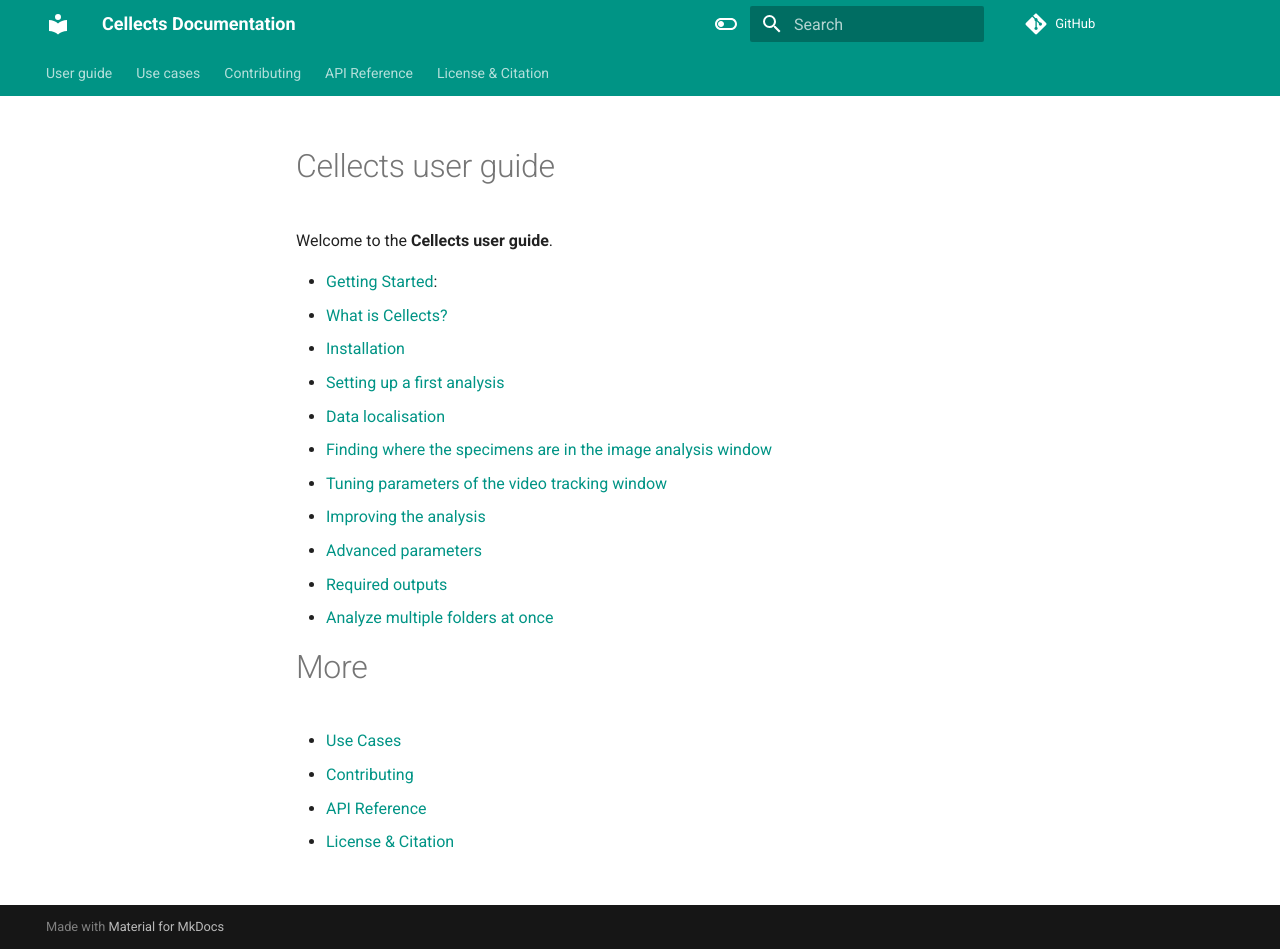
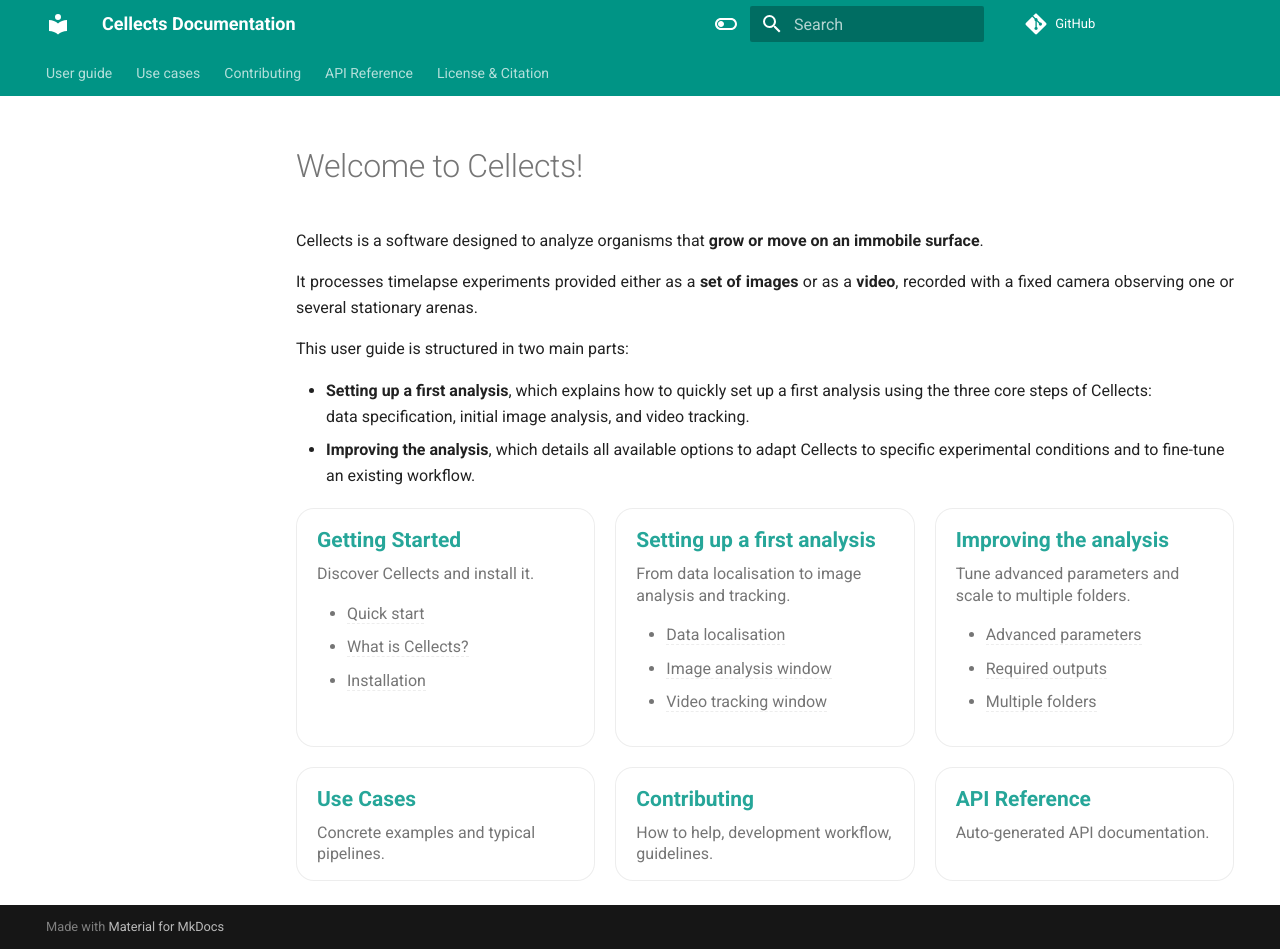
Before and after one commit to Aurele-B/Cellects, an MkDocs documentation site: the page built from doc/index.md, in a window 1280 px wide and 949 px high. Built offline with MkDocs 1.6.1 and Material for MkDocs 9.7.7, drawn with Linux system fonts in a browser that asks for light colours; comment, search, counter and statistics services are not loaded.

Commit message:
feat: redesign documentation landing page with grid layout and improved navigation

```diff
--- a/doc/index.md
+++ b/doc/index.md
@@ -1,21 +1,65 @@
-# Cellects user guide
+---
+hide:
+  - toc
+---
 
-Welcome to the **Cellects user guide**.
+# Welcome to Cellects!
 
-- [Getting Started](getting-started.md):
-  - [What is Cellects?](what-is-cellects.md)
-  - [Installation](installation.md)
-- [Setting up a first analysis](first-analysis/index.md)
-  - [Data localisation](first-analysis/data-localisation.md)
-  - [Finding where the specimens are in the image analysis window](first-analysis/image-analysis.md)
-  - [Tuning parameters of the video tracking window](first-analysis/video-tracking.md)
-- [Improving the analysis](advanced/index.md)
-  - [Advanced parameters](advanced/parameters.md)
-  - [Required outputs](advanced/outputs.md)
-  - [Analyze multiple folders at once](advanced/multiple-folders.md)
+Cellects is a software designed to analyze organisms that **grow or move on an immobile surface**.
 
-# More
-- [Use Cases](use-cases.md)
-- [Contributing](contributing.md)
-- [API Reference](api/index.md)
-- [License & Citation](license.md)
+It processes timelapse experiments provided either as a **set of images** or as a **video**, recorded with a fixed camera observing one or several stationary arenas.
+
+This user guide is structured in two main parts:
+
+- **Setting up a first analysis**, which explains how to quickly set up a first analysis using the three core steps of Cellects:
+  data specification, initial image analysis, and video tracking.
+- **Improving the analysis**, which details all available options to adapt Cellects to specific experimental conditions and to fine-tune an existing workflow.
+
+<div class="home-grid">
+
+<a class="home-card" href="getting-started/">
+  <div class="home-card-title">Getting Started</div>
+  <div class="home-card-desc">Discover Cellects and install it.</div>
+  <ul class="home-card-list">
+    <li><span>Quick start</span></li>
+    <li><span>What is Cellects?</span></li>
+    <li><span>Installation</span></li>
+  </ul>
+</a>
+
+<a class="home-card" href="first-analysis/">
+  <div class="home-card-title">Setting up a first analysis</div>
+  <div class="home-card-desc">From data localisation to image analysis and tracking.</div>
+  <ul class="home-card-list">
+    <li><span>Data localisation</span></li>
+    <li><span>Image analysis window</span></li>
+    <li><span>Video tracking window</span></li>
+  </ul>
+</a>
+
+<a class="home-card" href="advanced/">
+  <div class="home-card-title">Improving the analysis</div>
+  <div class="home-card-desc">Tune advanced parameters and scale to multiple folders.</div>
+  <ul class="home-card-list">
+    <li><span>Advanced parameters</span></li>
+    <li><span>Required outputs</span></li>
+    <li><span>Multiple folders</span></li>
+  </ul>
+</a>
+
+<a class="home-card" href="use-cases/">
+  <div class="home-card-title">Use Cases</div>
+  <div class="home-card-desc">Concrete examples and typical pipelines.</div>
+</a>
+
+<a class="home-card" href="contributing/">
+  <div class="home-card-title">Contributing</div>
+  <div class="home-card-desc">How to help, development workflow, guidelines.</div>
+</a>
+
+<a class="home-card" href="api/">
+  <div class="home-card-title">API Reference</div>
+  <div class="home-card-desc">Auto-generated API documentation.</div>
+</a>
+
+</div>
--- a/doc/static/extra.css
+++ b/doc/static/extra.css
@@ -22,3 +22,56 @@
 .md-typeset {
   hyphens: auto;
 }
+
+/* Landing page grid */
+.home-grid{
+  display:grid;
+  grid-template-columns:repeat(12,1fr);
+  gap:1rem;
+  margin-top:1rem;
+}
+
+.home-card{
+  grid-column:span 12;
+  display:block;
+  padding:0.75rem 1.0rem;
+  border-radius:0.9rem;
+  border:1px solid var(--md-default-fg-color--lightest);
+  background:var(--md-default-bg-color);
+  text-decoration:none !important;
+  transition:transform 120ms ease, box-shadow 120ms ease, border-color 120ms ease;
+}
+
+@media (min-width:900px){ .home-card{ grid-column:span 6; } }
+@media (min-width:1200px){ .home-card{ grid-column:span 4; } }
+
+.home-card:hover{
+  transform: translateY(-2px);
+  border-color: var(--md-primary-fg-color--light);
+  background-color: color-mix(
+    in srgb,
+    var(--md-primary-fg-color) 4%,
+    var(--md-default-bg-color)
+  );
+  box-shadow: 0 6px 18px rgba(0,0,0,0.10);
+}
+
+.home-card-title{
+  font-weight:700;
+  font-size:1.05rem;
+  margin:0 0 0.25rem 0;
+  color:var(--md-primary-fg-color--light);
+}
+
+.home-card-desc{
+  color:var(--md-default-fg-color--light);
+  line-height:1.35;
+}
+
+.home-card-list{
+  color:var(--md-default-fg-color--light);
+}
+
+.home-card-list span{
+  border-bottom:1px dashed var(--md-default-fg-color--lightest);
+}
```
